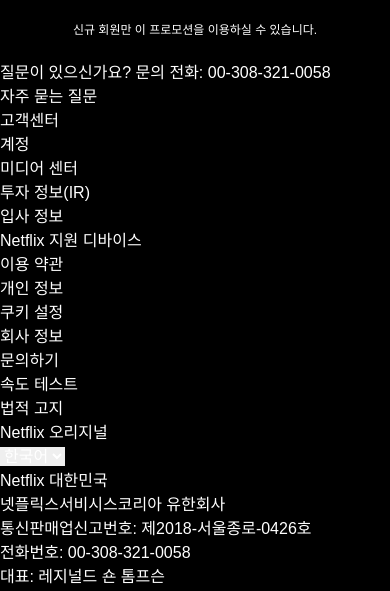
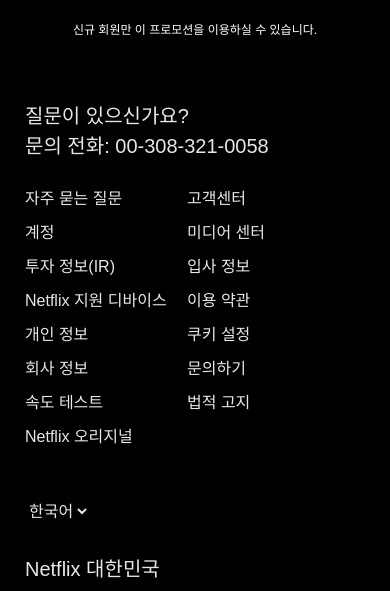
Before and after one commit to likelionTailwind/munpark-netflex-project, a website: page src/index.html in a window 390 px wide. Shown: the part 493-1084 px from the top of the page. Drawn offline with nearby package versions, Linux system fonts and the light colour scheme; a web font is replaced by a local one.

Commit message:
Feat: (mobile) footer 마크업

```diff
--- a/src/index.html
+++ b/src/index.html
@@ -34,34 +34,34 @@
       <p class="mt-[24px] text-headerInfo4">신규 회원만 이 프로모션을 이용하실 수 있습니다.</p>
     </div>
   </header>
-  <footer class="">
-    <span>질문이 있으신가요? 문의 전화: 00-308-321-0058</span>
-    <ul class="footer__info">
-      <li><a href="#">자주 묻는 질문</a></li>
-      <li><a href="#">고객센터</a></li>
-      <li><a href="#">계정</a></li>
-      <li><a href="#">미디어 센터</a></li>
-      <li><a href="#">투자 정보(IR)</a></li>
-      <li><a href="#">입사 정보</a></li>
-      <li><a href="#">Netflix 지원 디바이스</a></li>
-      <li><a href="#">이용 약관</a></li>
-      <li><a href="#">개인 정보</a></li>
-      <li><a href="#">쿠키 설정</a></li>
-      <li><a href="#">회사 정보</a></li>
-      <li><a href="#">문의하기</a></li>
-      <li><a href="#">속도 테스트</a></li>
-      <li><a href="#">법적 고지</a></li>
-      <li><a href="#">Netflix 오리지널</a></li>
+  <footer class="py-[40px] px-[25px] text-gray-200">
+    <p class="text-footerInfo1">질문이 있으신가요?<br/>문의 전화: 00-308-321-0058</p>
+    <ul class="mt-[26px] flex flex-row flex-wrap font-normal">
+      <li class="w-[162px]"><a href="#">자주 묻는 질문</a></li>
+      <li class="w-[162px]"><a href="#">고객센터</a></li>
+      <li class="w-[162px] mt-[10px]"><a href="#">계정</a></li>
+      <li class="w-[162px] mt-[10px]"><a href="#">미디어 센터</a></li>
+      <li class="w-[162px] mt-[10px]"><a href="#">투자 정보(IR)</a></li>
+      <li class="w-[162px] mt-[10px]"><a href="#">입사 정보</a></li>
+      <li class="w-[162px] mt-[10px]"><a href="#">Netflix 지원 디바이스</a></li>
+      <li class="w-[162px] mt-[10px]"><a href="#">이용 약관</a></li>
+      <li class="w-[162px] mt-[10px]"><a href="#">개인 정보</a></li>
+      <li class="w-[162px] mt-[10px]"><a href="#">쿠키 설정</a></li>
+      <li class="w-[162px] mt-[10px]"><a href="#">회사 정보</a></li>
+      <li class="w-[162px] mt-[10px]"><a href="#">문의하기</a></li>
+      <li class="w-[162px] mt-[10px]"><a href="#">속도 테스트</a></li>
+      <li class="w-[162px] mt-[10px]"><a href="#">법적 고지</a></li>
+      <li class="w-[162px] mt-[10px]"><a href="#">Netflix 오리지널</a></li>
     </ul>
-    <div class="footer__lang">
-      <select>
+    <div class="mt-[51px]">
+      <select class="border-[#757575] bg-black font-normal">
         <option value="kor">한국어</option>
         <option value="eng">eng</option>
       </select>
     </div>
-    <div class="netflix-info">
-      <h3>Netflix 대한민국</h3>
-      <div class="copyrights">
+    <div class="mt-[30px]">
+      <p class="text-footerInfo1">Netflix 대한민국</p>
+      <div class="mt-[10px] text-footerInfo2 font-normal">
         넷플릭스서비시스코리아 유한회사<br />
         통신판매업신고번호: 제2018-서울종로-0426호<br />
         전화번호: 00-308-321-0058<br />
--- a/tailwind.config.js
+++ b/tailwind.config.js
@@ -8,6 +8,9 @@
       'headerInfo2' : ['18px', '27px'],
       'headerInfo3' : ['14px', '21px'],
       'headerInfo4' : ['12px', '18px'],
+      'footerInfo1' : ['20px', '30px'],
+      'footerInfo2' : ['14px', '21px'],
+      'footerInfo3' : ['16px', '19.2px'],
     },
     fontFamily:{
       'spoqahansans': ['Spoqa Han Sans Neo', 'sans-serif'],
```
Also changed, not shown: src/css/style.css.
